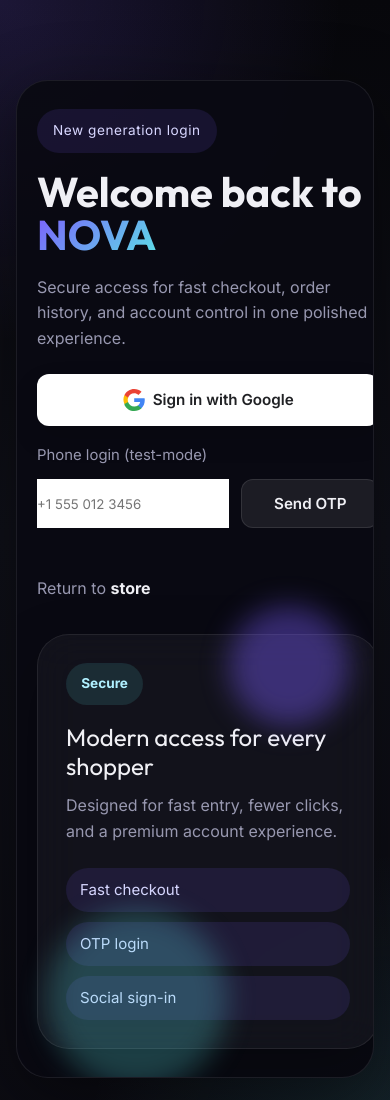
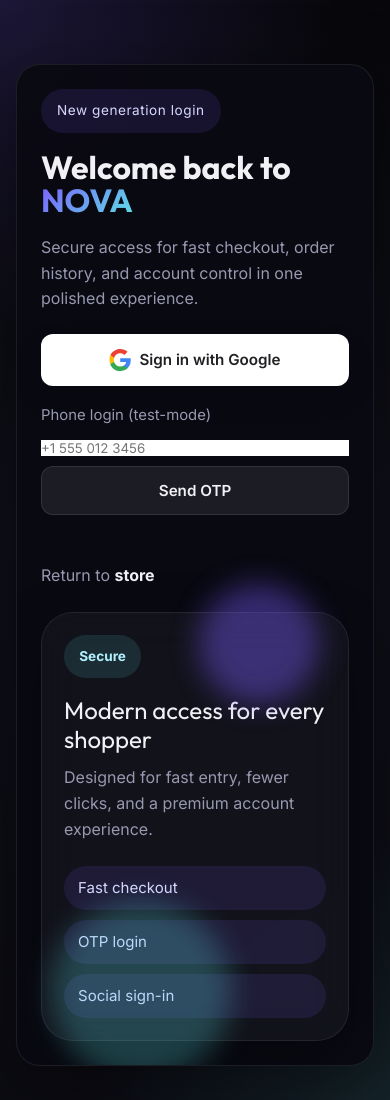
Before and after one commit to khajendrasinghkoranga-art/CodeAlpha_EcommerceStore, a website: page login.html in a window 390 px wide. Shown: the top 1100 px of the page. Drawn offline with Linux system fonts and the light colour scheme.

Commit message:
Improve product grid and login page responsiveness for mobile/tablet

```diff
--- a/css/responsive-fixes.css
+++ b/css/responsive-fixes.css
@@ -72,7 +72,7 @@
   .features-grid,
   .testimonials-grid,
   .products-grid {
-    grid-template-columns: 1fr;
+    grid-template-columns: repeat(2, minmax(0, 1fr));
   }
   .deal-banner-inner {
     grid-template-columns: 1fr;
@@ -122,7 +122,7 @@
   .features-grid,
   .testimonials-grid,
   .products-grid {
-    grid-template-columns: 1fr;
+    grid-template-columns: repeat(2, minmax(0, 1fr));
   }
 }
 
@@ -196,6 +196,9 @@
   .newsletter-input {
     width: 100%;
   }
+  .products-grid {
+    grid-template-columns: repeat(2, minmax(0, 1fr));
+  }
   .footer-grid {
     grid-template-columns: 1fr 1fr;
     gap: 1.5rem;
@@ -226,6 +229,10 @@
   .testimonial-card {
     padding: 1.25rem;
   }
+  .products-grid {
+    grid-template-columns: repeat(2, minmax(0, 1fr));
+    gap: 1rem;
+  }
   .footer-grid {
     grid-template-columns: 1fr;
   }
@@ -236,3 +243,50 @@
     max-width: 100%;
   }
 }
+
+/* Login page responsiveness for phone, tablet, and desktop */
+@media (max-width: 1023px) {
+  .auth-panel {
+    grid-template-columns: 1fr;
+    padding: 28px 24px;
+    gap: 24px;
+  }
+  .auth-art {
+    min-height: 340px;
+  }
+  .auth-panel .socials,
+  .phone-row {
+    grid-template-columns: 1fr;
+  }
+  .auth-copy h1 {
+    font-size: clamp(2.2rem, 4.5vw, 3rem);
+  }
+  .auth-copy p {
+    max-width: 100%;
+  }
+}
+
+@media (max-width: 767px) {
+  .auth-page {
+    padding: 2rem 1rem;
+  }
+  .auth-panel {
+    padding: 24px;
+    border-radius: 24px;
+  }
+  .auth-copy h1 {
+    font-size: clamp(2rem, 7vw, 2.8rem);
+  }
+  .auth-art {
+    min-height: 280px;
+  }
+  .auth-panel .socials {
+    gap: 10px;
+  }
+  .phone-row {
+    gap: 10px;
+  }
+  .auth-art .art-card {
+    padding: 22px;
+  }
+}
--- a/css/styles.css
+++ b/css/styles.css
@@ -3071,6 +3071,12 @@
   }
 }
 
+@media (max-width: 767px) {
+  .products-grid {
+    grid-template-columns: repeat(2, minmax(0, 1fr));
+  }
+}
+
 @media (max-width: 480px) {
   .hero-stats {
     flex-direction: column;
@@ -3086,7 +3092,8 @@
   }
 
   .products-grid {
-    grid-template-columns: 1fr;
+    grid-template-columns: repeat(2, minmax(0, 1fr));
+    gap: var(--space-md);
   }
 
   .deal-countdown {
```
